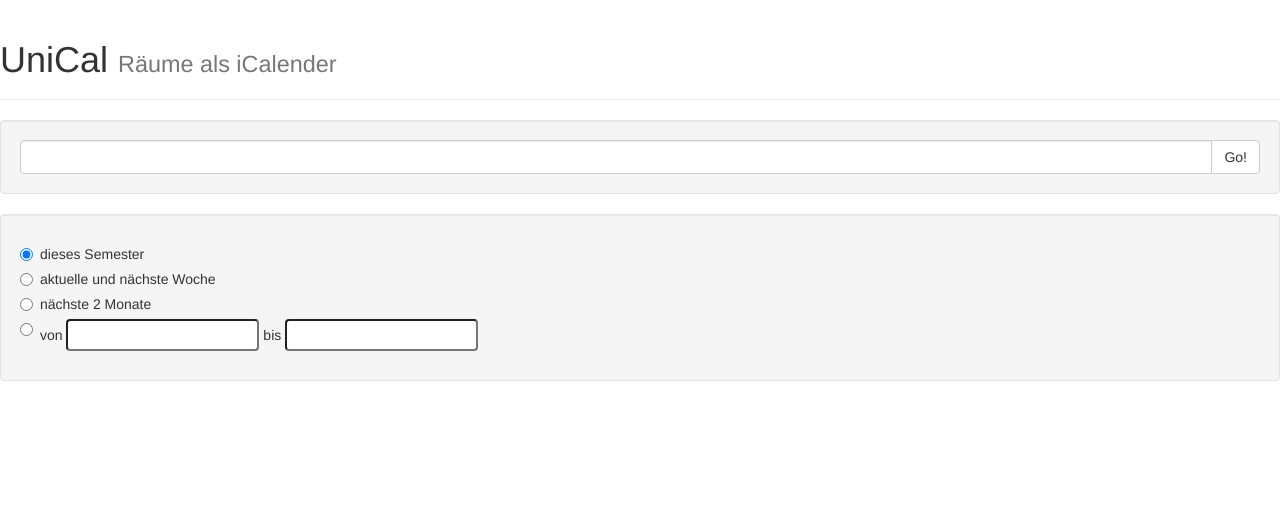
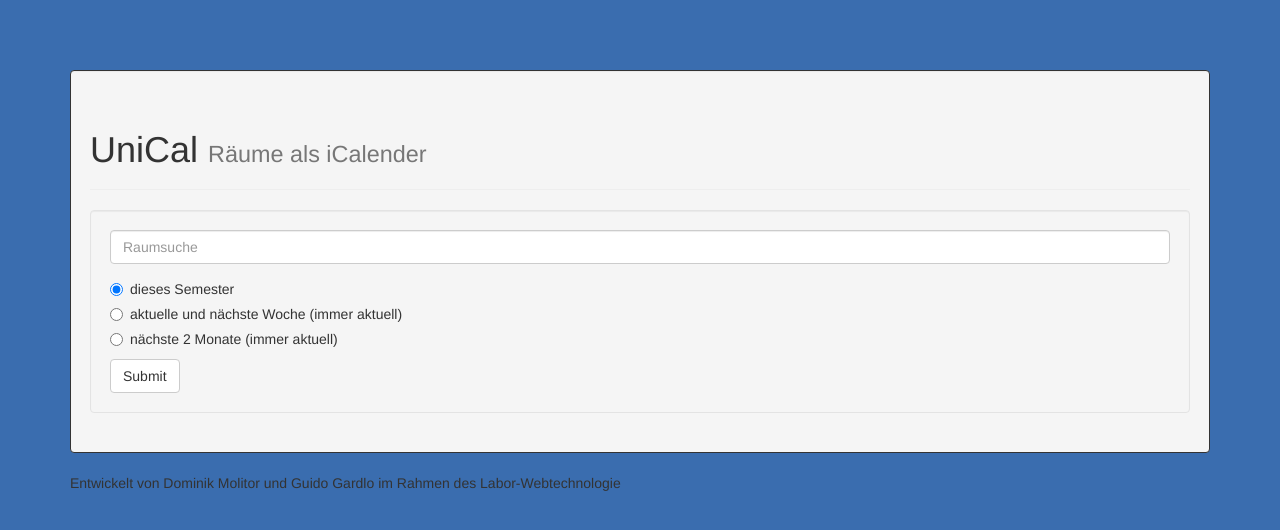
Before and after one commit to hinkel2311/UniCal, a website: page html/index.html in a window 1280 px wide. Drawn offline with Linux system fonts and the light colour scheme; files that its build step writes are made by us from their sources; files whose address does not match are found by name.

Commit message:
desgin update

```diff
--- a/_js/unical.js
+++ b/_js/unical.js
@@ -8,7 +8,7 @@ Date.prototype.getWeek = function () {
 var roomid;
 
 $(document).ready(function () {
-    $('.qisgrp').hide();
+    $('.qislink').hide();
     $('._submit').unbind('click').click(function (ev) {
         ev.preventDefault();
         //var room = $('._room').val();
@@ -27,7 +27,7 @@ $(document).ready(function () {
             $.post("api/ical", obj, function (data) {
 
                 if (data.success) {
-                    var url = "" + window.location.href  + data.url;
+                    var url = "" + window.location.href + data.url;
                     $('._url').html('ical unter folgender url: <a href="' + url + '">' + url + ' </a>');
                 } else {
                     $('._url').html('fehler: <p>' + data.error + ' </p>');
@@ -171,11 +171,10 @@ $(document).ready(function () {
         source: function (request, response) {
             var term = request.term.toString();
 
-            console.log(term);
-
             $.get("api/rooms", {term: term}, function (data) {
                 $(".result").html(data);
                 roomsobj = data.rooms;
+
                 response(Object.keys(data.rooms));
             });
 
@@ -183,10 +182,11 @@ $(document).ready(function () {
         select: function (a, b) {
             $(this).val(b.item.value);
             roomid = roomsobj[b.item.value];
-            var link = "https://qis.verwaltung.uni-hannover.de/qisserver/servlet/de.his.servlet.RequestDispatcherServlet?state=verpublish&status=init&vmfile=no&moduleCall=webInfo&publishConfFile=webInfoRaum&publishSubDir=raum&keep=y&raum.rgid="+roomid;
-            $('.qislink').html('<a href="'+link+'">Raum im qis</a>');
-            $('.qisgrp').show();
+            var link = "https://qis.verwaltung.uni-hannover.de/qisserver/servlet/de.his.servlet.RequestDispatcherServlet?state=verpublish&status=init&vmfile=no&moduleCall=webInfo&publishConfFile=webInfoRaum&publishSubDir=raum&keep=y&raum.rgid=" + roomid;
+            $('.qislink').html('<a href="' + link + '">Raum im qis</a>');
+            $('.qislink').show();
         }
     });
 
+
 });
--- a/html/index.html
+++ b/html/index.html
@@ -20,25 +20,13 @@ and open the template in the editor.
         <script src="_js/jquery-ui.min.js" ></script>
         <script src="_js/unical.js" ></script>
     </head>
-    <body>
+    <body style="background-color: #3a6daf">
+        <div class="container" style="margin-top: 70px;">
+            <div class="well" style="border: 1px solid;">
                 <div class="page-header">
                     <h1>UniCal <small>R&auml;ume als iCalender</small></h1>
                 </div>
 
-        <div class="well">
-            <div class="input-group">
-                <input type="text" class="_room form-control" autocomplete="off" spellcheck="false">
-                <span class="input-group-btn">
-                    <button class="_submit btn btn-default" type="button">Go!</button>
-                </span>
-            </div>
-        </div>
-
-
-        <div class="qisgrp panel panel-default">
-            <div class="qislink panel-body">
-            </div>
-        </div>
 
                 <div id="modal" class="modal fade">
                     <div class="modal-dialog">
@@ -60,6 +48,10 @@ and open the template in the editor.
 
 
                 <div class="well">
+                    <div class="form-group">
+                        <input type="text" class="_room form-control" autocomplete="off" placeholder="Raumsuche" spellcheck="false">
+                    </div>
+
                     <div class="radio">
                         <label>
                             <input type="radio" name="optionsRadios" id="optionsRadios1" value="option1" checked>
@@ -69,16 +61,19 @@ and open the template in the editor.
                     <div class="radio">
                         <label>
                             <input type="radio" name="optionsRadios" id="optionsRadios2" value="option2">
-                    aktuelle und n&auml;chste Woche
+                            aktuelle und n&auml;chste Woche (immer aktuell)
                         </label>
                     </div>
                     <div class="radio">
                         <label>
                             <input type="radio" name="optionsRadios" id="optionsRadios3" value="option3">
-                    n&auml;chste 2 Monate
+                            n&auml;chste 2 Monate (immer aktuell)
                         </label>
                     </div>
+                    <p class="qislink">
+                    </p>
 
+                    <!--
                     <div class="radio">
                         <label>
                             <input type="radio" name="optionsRadios" id="optionsRadios4" value="option4">
@@ -89,7 +84,7 @@ and open the template in the editor.
                         </label>
                     </div>
 
-            <!--
+
                     <div class="radio">
                         <label>
                             <input type="radio" name="optionsRadios" id="optionsRadios2" value="option2">
@@ -103,9 +98,18 @@ and open the template in the editor.
                         </label>
                     </div>
                     -->
+
+                    <button type="button" class="_submit btn btn-default">Submit</button>
+
+
+                </div>
             </div>
 
-
-
+        </div>
+        <div id="footer">
+            <div class="container">
+                <p class="muted credit">Entwickelt von Dominik Molitor und Guido Gardlo im Rahmen des Labor-Webtechnologie</p>
+            </div>
+        </div>
     </body>
 </html>
```
Lines whose indentation alone changed are shown as unchanged.
